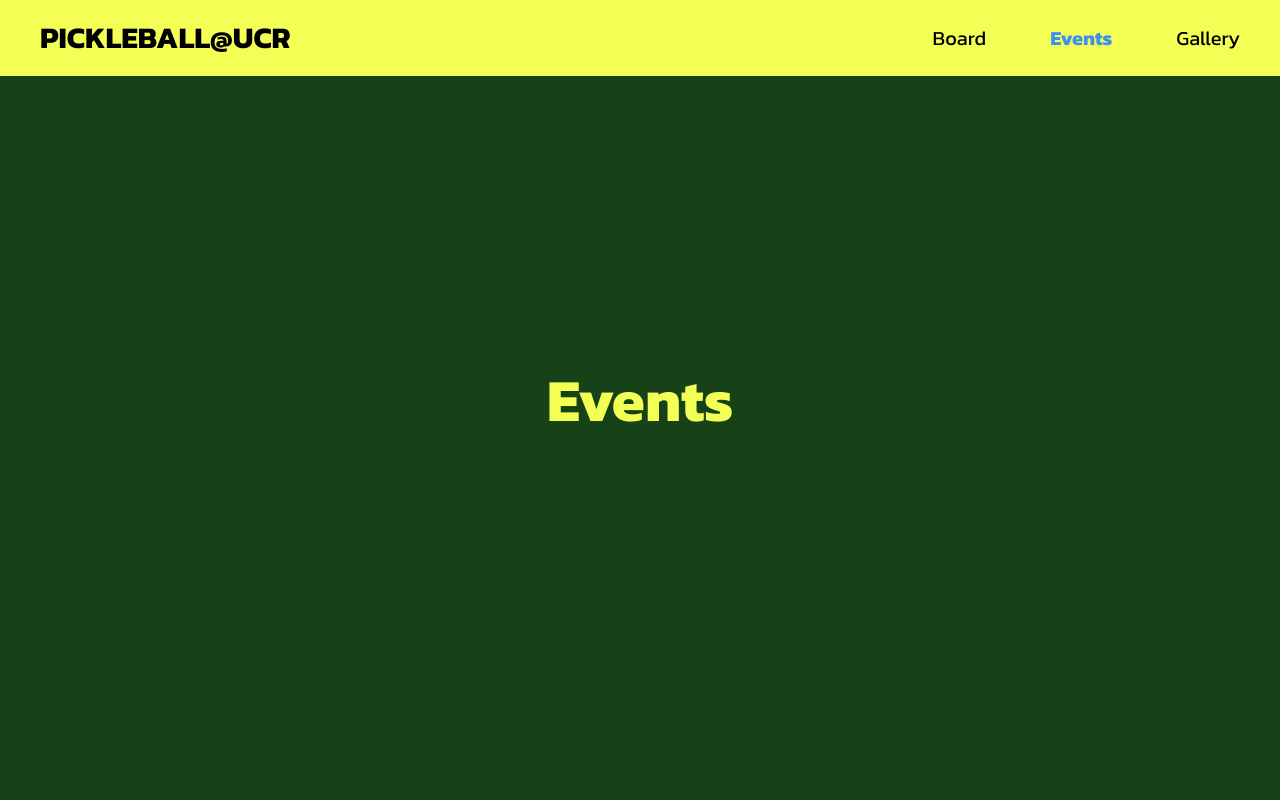
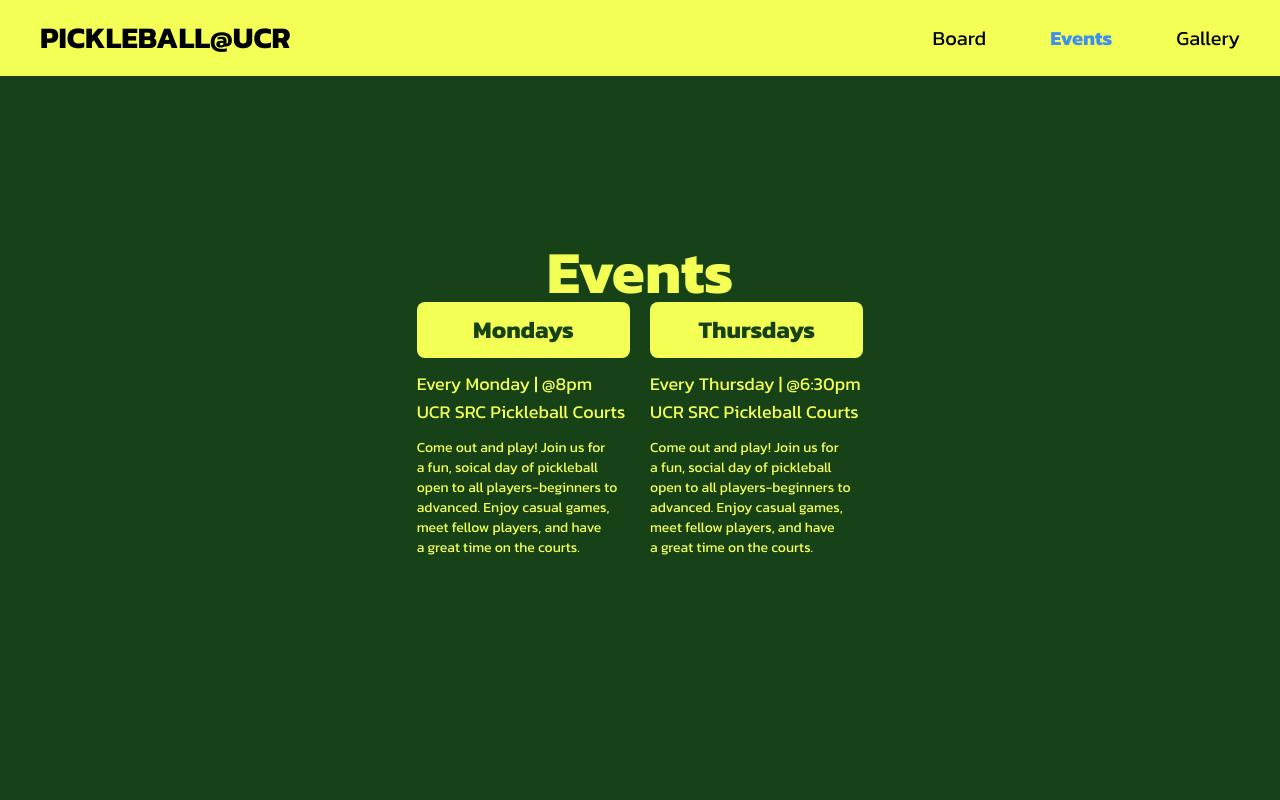
Before and after one commit to acm-ucr/pickleball-website, a Next.js app: page /events in a window 1280 px wide. Shown: the top 800 px of the page. Built offline with nearby package versions, Linux system fonts and the light colour scheme.

Commit message:
Added event components to event page

```diff
--- a/src/app/events/page.tsx
+++ b/src/app/events/page.tsx
@@ -1,9 +1,10 @@
 import Header from "@/components/header";
-
+import WeekEvents from "@/components/events/events";
 const Events = () => {
   return (
     <div className="flex h-screen w-full flex-col items-center justify-center">
       <Header title="Events" />
+      <WeekEvents />
     </div>
   );
 };
--- /dev/null
+++ b/src/components/events/events.tsx
@@ -0,0 +1,21 @@
+import Event from "@/components/events/event";
+const WeekEvents = () => {
+  return (
+    <div className="flex w-full items-center justify-center gap-5">
+      <Event
+        day="Monday"
+        time="8pm"
+        location="UCR SRC Pickleball Courts"
+        description="Come out and play! Join us for a fun, soical day of pickleball open to all players-beginners to advanced. Enjoy casual games, meet fellow players, and have a great time on the courts."
+      />
+
+      <Event
+        day="Thursday"
+        time="6:30pm"
+        location="UCR SRC Pickleball Courts"
+        description="Come out and play! Join us for a fun, social day of pickleball open to all players-beginners to advanced. Enjoy casual games, meet fellow players, and have a great time on the courts."
+      />
+    </div>
+  );
+};
+export default WeekEvents;
```
